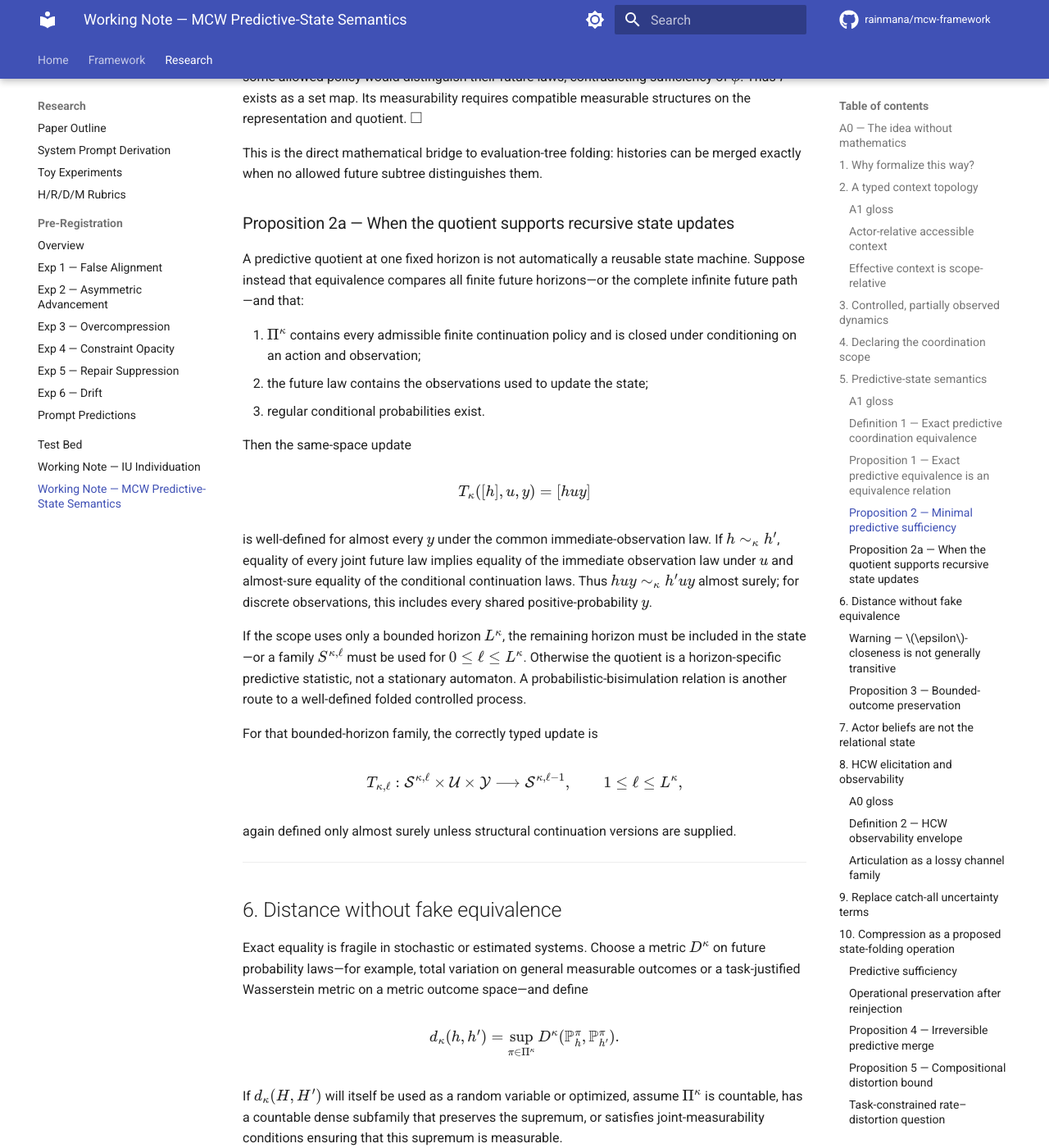
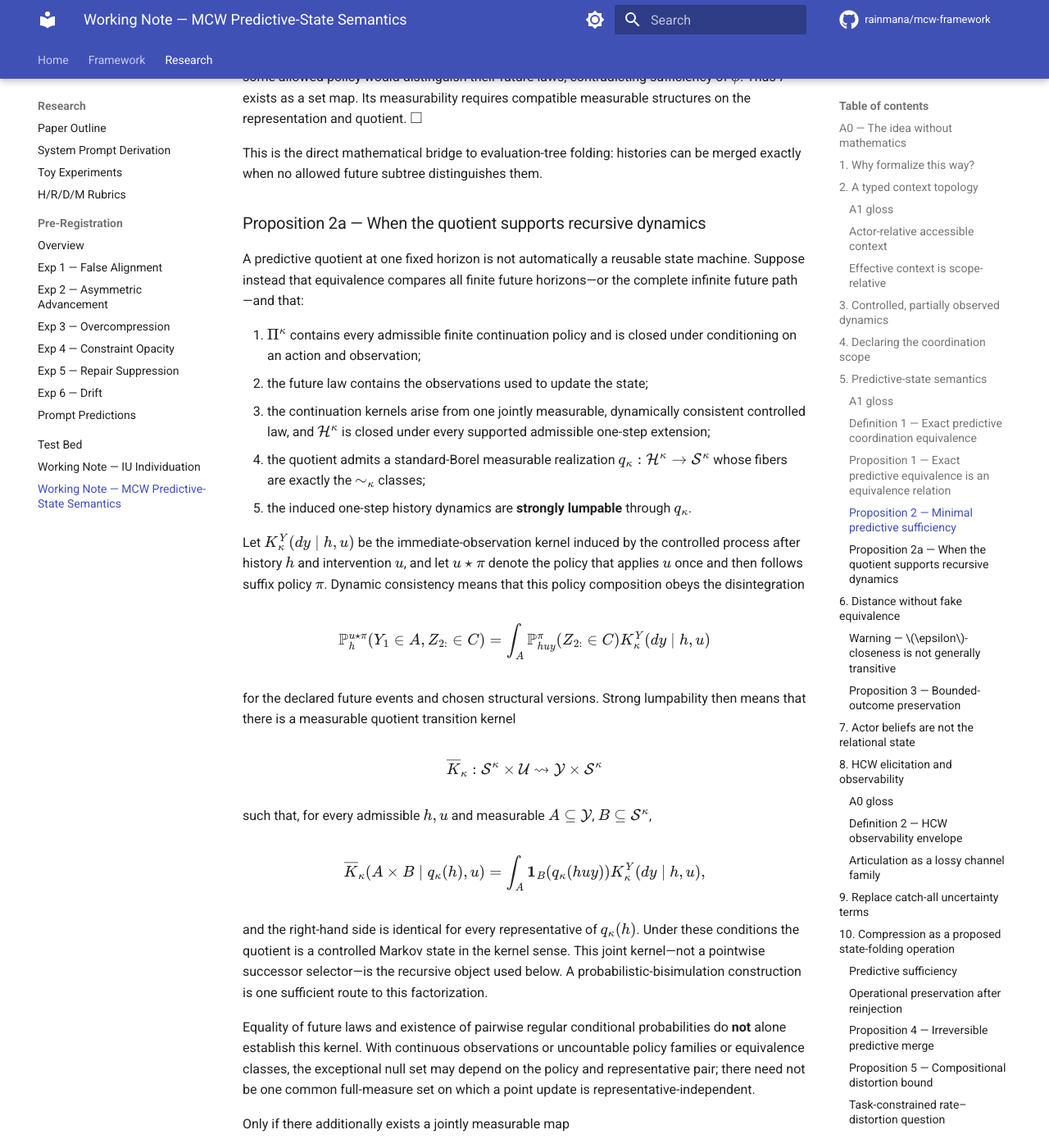
Before and after one commit to rainmana/mcw-framework, an MkDocs documentation site: the page built from docs/working_notes/mcw_predictive_state_semantics.md, in a window 1280 px wide and 1400 px high, scrolled down 7224 px. Shown: the whole window at 82% size. Built offline with MkDocs 1.6.1 and Material for MkDocs 9.7.7, drawn with Linux system fonts in a browser that asks for light colours; comment, search, counter and statistics services are not loaded; some of the changed text lies outside the part shown.

Commit message:
strengthen quotient update conditions

```diff
--- a/docs/working_notes/mcw_predictive_state_semantics.md
+++ b/docs/working_notes/mcw_predictive_state_semantics.md
@@ -256,35 +256,85 @@ $$
 
 This is the direct mathematical bridge to evaluation-tree folding: histories can be merged exactly when no allowed future subtree distinguishes them.
 
-### Proposition 2a — When the quotient supports recursive state updates
+### Proposition 2a — When the quotient supports recursive dynamics
 
 A predictive quotient at one fixed horizon is not automatically a reusable state machine. Suppose instead that equivalence compares all finite future horizons—or the complete infinite future path—and that:
 
 1. $\Pi^\kappa$ contains every admissible finite continuation policy and is closed under conditioning on an action and observation;
 2. the future law contains the observations used to update the state;
-3. regular conditional probabilities exist.
+3. the continuation kernels arise from one jointly measurable, dynamically consistent controlled law, and $\mathcal H^\kappa$ is closed under every supported admissible one-step extension;
+4. the quotient admits a standard-Borel measurable realization $q_\kappa:\mathcal H^\kappa\to\mathcal S^\kappa$ whose fibers are exactly the $\sim_\kappa$ classes;
+5. the induced one-step history dynamics are **strongly lumpable** through $q_\kappa$.
 
-Then the same-space update
+Let $K_\kappa^Y(dy\mid h,u)$ be the immediate-observation kernel induced by the controlled process after history $h$ and intervention $u$, and let $u\star\pi$ denote the policy that applies $u$ once and then follows suffix policy $\pi$. Dynamic consistency means that this policy composition obeys the disintegration
 
 $$
-T_\kappa([h],u,y)=[huy]
+\mathbb P_h^{u\star\pi}
+\!\left(Y_1\in A,Z_{2:}\in C\right)
+=
+\int_A
+\mathbb P_{huy}^{\pi}(Z_{2:}\in C)
+K_\kappa^Y(dy\mid h,u)
 $$
 
-is well-defined for almost every $y$ under the common immediate-observation law. If $h\sim_\kappa h'$, equality of every joint future law implies equality of the immediate observation law under $u$ and almost-sure equality of the conditional continuation laws. Thus $huy\sim_\kappa h'uy$ almost surely; for discrete observations, this includes every shared positive-probability $y$.
+for the declared future events and chosen structural versions. Strong lumpability then means that there is a measurable quotient transition kernel
 
-If the scope uses only a bounded horizon $L^\kappa$, the remaining horizon must be included in the state—or a family $S^{\kappa,\ell}$ must be used for $0\le\ell\le L^\kappa$. Otherwise the quotient is a horizon-specific predictive statistic, not a stationary automaton. A probabilistic-bisimulation relation is another route to a well-defined folded controlled process.
+$$
+\overline K_\kappa:
+\mathcal S^\kappa\times\mathcal U
+\rightsquigarrow
+\mathcal Y\times\mathcal S^\kappa
+$$
 
-For that bounded-horizon family, the correctly typed update is
+such that, for every admissible $h,u$ and measurable $A\subseteq\mathcal Y$, $B\subseteq\mathcal S^\kappa$,
+
+$$
+\overline K_\kappa(A\times B\mid q_\kappa(h),u)
+=
+\int_A
+\mathbf 1_B\!\left(q_\kappa(huy)\right)
+K_\kappa^Y(dy\mid h,u),
+$$
+
+and the right-hand side is identical for every representative of $q_\kappa(h)$. Under these conditions the quotient is a controlled Markov state in the kernel sense. This joint kernel—not a pointwise successor selector—is the recursive object used below. A probabilistic-bisimulation construction is one sufficient route to this factorization.
+
+Equality of future laws and existence of pairwise regular conditional probabilities do **not** alone establish this kernel. With continuous observations or uncountable policy families or equivalence classes, the exceptional null set may depend on the policy and representative pair; there need not be one common full-measure set on which a point update is representative-independent.
+
+Only if there additionally exists a jointly measurable map
+
+$$
+F_\kappa:
+\mathcal S^\kappa\times\mathcal U\times\mathcal Y
+\longrightarrow
+\mathcal S^\kappa
+$$
+
+such that
+
+$$
+q_\kappa(huy)=F_\kappa(q_\kappa(h),u,y)
+$$
+
+for $K_\kappa^Y(\,\cdot\mid h,u)$-almost every $y$ for every admissible $(h,u)$, with one representative-independent choice of versions, may the quotient be represented by the point update $T_\kappa([h],u,y)=F_\kappa([h],u,y)$. A countable determining family can help construct such a common version when the remaining regularity conditions also hold. For countable discrete observations, equality is pointwise on every shared positive-probability observation.
+
+If the scope uses only a bounded horizon $L^\kappa$, the remaining horizon must be included in the state—or a family $S^{\kappa,\ell}$ must be used for $0\le\ell\le L^\kappa$. Otherwise the quotient is a horizon-specific predictive statistic, not a stationary automaton. The correctly typed default is then a kernel
+
+$$
+\overline K_{\kappa,\ell}:
+\mathcal S^{\kappa,\ell}\times\mathcal U
+\rightsquigarrow
+\mathcal Y\times\mathcal S^{\kappa,\ell-1},
+\qquad 1\le\ell\le L^\kappa.
+$$
+
+Only under the stronger common-version condition may this kernel be realized by a deterministic observation-indexed update
 
 $$
 T_{\kappa,\ell}:
 \mathcal S^{\kappa,\ell}\times\mathcal U\times\mathcal Y
 \longrightarrow
-\mathcal S^{\kappa,\ell-1},
-\qquad 1\le\ell\le L^\kappa,
+\mathcal S^{\kappa,\ell-1}.
 $$
-
-again defined only almost surely unless structural continuation versions are supplied.
 
 ---
 
@@ -547,7 +597,7 @@ where $\ell$ is code length, token cost, latency, or another declared resource.
 
 Let $\mathcal U_R\subseteq\mathcal U$ contain the five canonical repair operations: re-grounding, decompression, re-weighting, disambiguation, and synchronization. In this model they are controlled interventions. Their effects remain stochastic and context-dependent.
 
-For the state-based control expressions below, assume Proposition 2a’s recursive-update conditions or a compatible measurable Markov/bisimulation representation. Without those conditions, repair can still be compared through history-indexed continuation laws, but $S_t^\kappa$ must not be treated as a controlled Markov state.
+For the state-based control expressions below, assume the measurable quotient transition kernel in Proposition 2a exists—whether by strong lumpability, probabilistic bisimulation, or the stronger common-version point update—and that admissible repair policies are measurable. A pointwise successor map is not required. Without that kernel, repair can still be compared through history-indexed continuation laws, but $S_t^\kappa$ must not be treated as a controlled Markov state.
 
 Choose a measurable target set $\mathcal G\subseteq\mathcal S^\kappa$ representing an acceptable predictive coordination region. For repair policy $\rho$, define the hitting time
 
```
